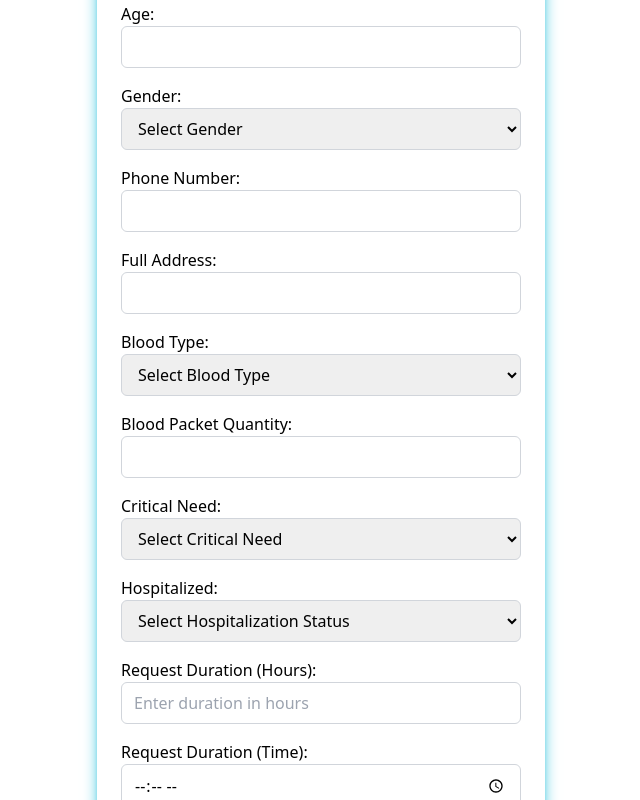
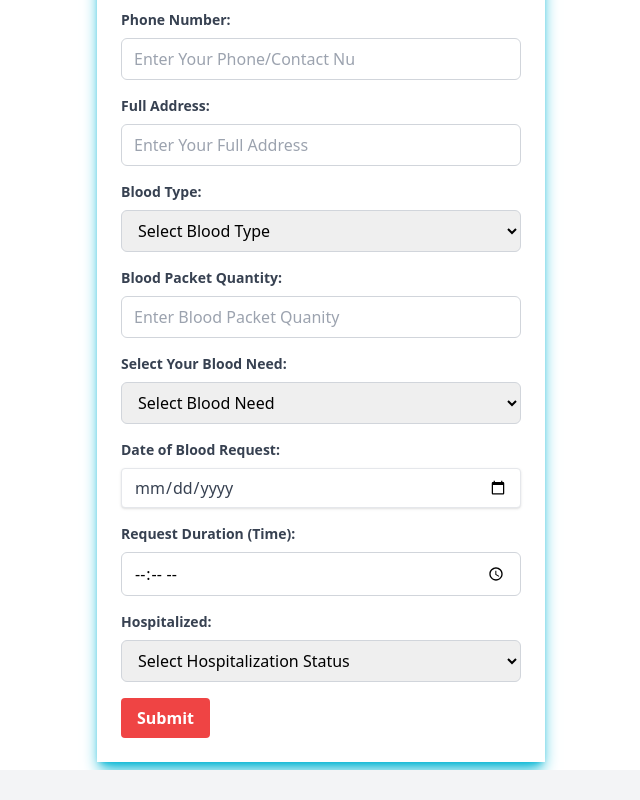
Before and after one commit to Sulaiman2211khan/blooddonation, a React app in the folder frontend/: page /bloodrequest in a window 1280 px wide. Shown: the part 440-1240 px from the top of the page, without its empty margins (319-959 px from the left). Built offline with nearby package versions, Linux system fonts and the light colour scheme; the HTML template or start-up script is replaced by a standard one.

Commit message:
"duration input"

```diff
--- a/frontend/src/Components/BloodRequest.jsx
+++ b/frontend/src/Components/BloodRequest.jsx
@@ -6,39 +6,33 @@ const BloodRequest = () => {
       <h2 className="text-2xl font-bold mb-6 text-center">Blood Recipient</h2>
       <p className="text-green-600 mb-4">All fields must be filled.</p>
       <form className="space-y-4">
+
         <div>
-          <label htmlFor="full-name" className="block font-medium">Full Name:</label>
-          <input type="text" id="full-name" required className="border border-gray-300 rounded-md px-3 py-2 w-full" />
-        </div>
-        <div>
-          <label htmlFor="date-of-birth" className="block font-medium">Date of Birth:</label>
+          <label htmlFor="date-of-birth" className="block text-gray-700 text-sm font-bold mb-2">Date of Birth:</label>
           <input type="date" id="date-of-birth" required className="border border-gray-300 rounded-md px-3 py-2 w-full" />
         </div>
+
         <div>
-          <label htmlFor="age" className="block font-medium">Age:</label>
-          <input type="number" id="age"  required className="border border-gray-300 rounded-md px-3 py-2 w-full" />
-        </div>
-        <div>
-          <label htmlFor="gender" className="block font-medium">Gender:</label>
+          <label htmlFor="gender" className="block text-gray-700 text-sm font-bold mb-2">Gender:</label>
           <select id="gender" required className="border border-gray-300 rounded-md px-3 py-2 w-full">
-            <option value="">Select Gender</option>
+            <option selected hidden disabled value="">Select Gender</option>
             <option value="male">Male</option>
             <option value="female">Female</option>
             <option value="other">Other</option>
           </select>
         </div>
         <div>
-          <label htmlFor="phone-number" className="block font-medium">Phone Number:</label>
-          <input type="tel" id="phone-number" required className="border border-gray-300 rounded-md px-3 py-2 w-full" />
+          <label htmlFor="phone-number" className="block text-gray-700 text-sm font-bold mb-2">Phone Number:</label>
+          <input type="tel" id="phone-number" placeholder='Enter Your Phone/Contact Nu' required className="border border-gray-300 rounded-md px-3 py-2 w-full" />
         </div>
         <div>
-          <label htmlFor="email-address" className="block font-medium">Full Address:</label>
-          <input type="email" id="email-address" required  className="border border-gray-300 rounded-md px-3 py-2 w-full" />
+          <label htmlFor="email-address" className="block text-gray-700 text-sm font-bold mb-2">Full Address:</label>
+          <input type="email" id="email-address" required placeholder="Enter Your Full Address" className="border border-gray-300 rounded-md px-3 py-2 w-full" />
         </div>
         <div>
-          <label htmlFor="blood-type" className="block font-medium">Blood Type:</label>
+          <label htmlFor="blood-type" className="block text-gray-700 text-sm font-bold mb-2">Blood Type:</label>
           <select id="blood-type" required className="border border-gray-300 rounded-md px-3 py-2 w-full">
-            <option value="">Select Blood Type</option>
+            <option disabled hidden selected value="">Select Blood Type</option>
             <option value="A+">A+</option>
             <option value="A-">A-</option>
             <option value="B+">B+</option>
@@ -50,34 +44,43 @@ const BloodRequest = () => {
           </select>
         </div>
         <div>
-          <label htmlFor="blood-packet" className="block font-medium">Blood Packet Quantity:</label>
-          <input type="number" id="blood-packet" required  className="border border-gray-300 rounded-md px-3 py-2 w-full" />
+          <label htmlFor="blood-packet" className="block text-gray-700 text-sm font-bold mb-2">Blood Packet Quantity:</label>
+          <input type="number" id="blood-packet" required placeholder='Enter Blood Packet Quanity' className="border border-gray-300 rounded-md px-3 py-2 w-full" />
         </div>
         <div>
-          <label htmlFor="critical-need" className="block font-medium">Critical Need:</label>
+          <label htmlFor="critical-need" className="block text-gray-700 text-sm font-bold mb-2">Select Your Blood Need:</label>
           <select id="critical-need" required className="border border-gray-300 rounded-md px-3 py-2 w-full">
-            <option value="" disabled hidden selected>Select Critical Need</option>
-            <option value="urgent">Urgent</option>
+            <option value="" disabled hidden selected>Select Blood Need</option>
             <option value="critical">Critical</option>
-            <option value="other">Other</option>
+            <option value="medium">Medium</option>
+            <option value="low">Low</option>
           </select>
         </div>
+
         <div>
-          <label htmlFor="hospitalized" className="block font-medium">Hospitalized:</label>
-          <select id="hospitalized"  required className="border border-gray-300 rounded-md px-3 py-2 w-full">
+          <label className="block text-gray-700 text-sm font-bold mb-2">Date of Blood Request:</label>
+          <input
+            type="date"
+            name=""
+            required
+            className="shadow appearance-none border rounded w-full py-2 px-3 text-gray-700 leading-tight focus:outline-none focus:shadow-outline"
+          />
+        </div>
+
+
+        <div>
+          <label htmlFor="request-duration-time" className="block text-gray-700 text-sm font-bold mb-2block text-gray-700 text-sm font-bold mb-2">Request Duration (Time):</label>
+          <input type="time" id="request-duration-time" required className="border border-gray-300 rounded-md px-3 py-2 w-full" />
+        </div>
+        <div>
+          <label htmlFor="hospitalized" className="block text-gray-700 text-sm font-bold mb-2">Hospitalized:</label>
+          <select id="hospitalized" required className="border border-gray-300 rounded-md px-3 py-2 w-full">
             <option value="" disabled hidden selected>Select Hospitalization Status</option>
             <option value="yes">Yes</option>
             <option value="no">No</option>
           </select>
         </div>
-        <div>
-          <label htmlFor="request-duration-hours" className="block font-medium">Request Duration (Hours):</label>
-          <input type="number" id="request-duration-hours" required  className="border border-gray-300 rounded-md px-3 py-2 w-full" placeholder="Enter duration in hours" />
-        </div>
-        <div>
-          <label htmlFor="request-duration-time" className="block font-medium">Request Duration (Time):</label>
-          <input type="time" id="request-duration-time" required className="border border-gray-300 rounded-md px-3 py-2 w-full" />
-        </div>
+
         <div>
           <button type="submit" className="bg-red-500 hover:bg-red-700 text-white font-bold py-2 px-4 rounded focus:outline-none focus:shadow-outline">Submit</button>
         </div>
--- a/frontend/src/Components/Donate.jsx
+++ b/frontend/src/Components/Donate.jsx
@@ -100,7 +100,7 @@ const Donate = () => {
               required
               className="block appearance-none w-full bg-white border border-gray-400 hover:border-gray-500 px-4 py-2 pr-8 rounded shadow leading-tight focus:outline-none focus:shadow-outline"
             >
-              <option value="">Select Blood Group</option>
+              <option selected hidden disabled value="">Select Blood Group</option>
               <option value="A+">A+</option>
               <option value="A-">A-</option>
               <option value="B+">B+</option>
@@ -120,7 +120,8 @@ const Donate = () => {
               required
               className="block appearance-none w-full bg-white border border-gray-400 hover:border-gray-500 px-4 py-2 pr-8 rounded shadow leading-tight focus:outline-none focus:shadow-outline"
             >
-              <option value="">Not donated ever</option>
+              <option selected disabled hidden value=''>Select Your Option</option>
+              <option value="not_donated_ever">Not donated ever</option>
               <option value="less_than_3_months">Less than 3 months ago</option>
               <option value="3_to_6_months">3 to 6 months ago</option>
               <option value="more_than_6_months">More than 6 months ago</option>
@@ -129,6 +130,7 @@ const Donate = () => {
           <div className="mb-4">
             <label className="block text-gray-700 text-sm font-bold mb-2">Address:</label>
             <input
+            placeholder='Enter Your Full Address'
               type="text"
               name="address"
               value={formData.address}
@@ -142,6 +144,7 @@ const Donate = () => {
             <input
               type="text"
               name="phoneNo"
+              placeholder='Enter Your Phone/Contact Number'
               value={formData.phoneNo}
               onChange={handleChange}
               required
@@ -158,7 +161,7 @@ const Donate = () => {
               required
               className="block appearance-none w-full bg-white border border-gray-400 hover:border-gray-500 px-4 py-2 pr-8 rounded shadow leading-tight focus:outline-none focus:shadow-outline"
             >
-              <option value="">Select Gender</option>
+              <option selected disabled hidden value=''>Select Gender</option>
               <option value="male">Male</option>
               <option value="female">Female</option>
               <option value="other">Other</option>
```
